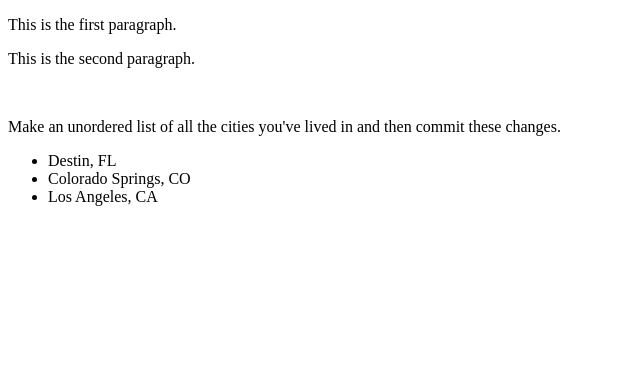
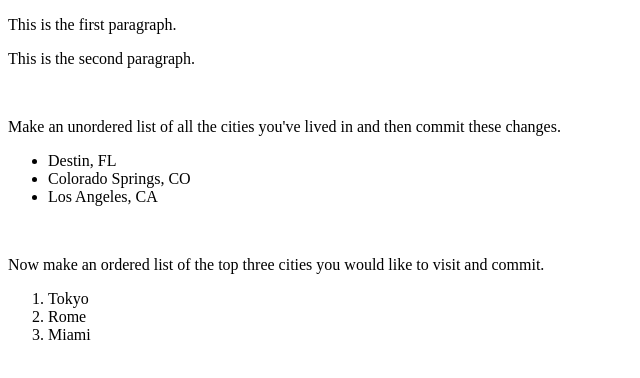
Before and after one commit to ashdrey1110/HTML-Intro-Submission, a plain HTML site: page index.html in a window 1280 px wide. Shown: the whole page, without its empty margins (0-640 px from the left). Drawn offline with Linux system fonts and the light colour scheme.

Commit message:
making an ol

```diff
--- a/index.html
+++ b/index.html
@@ -15,6 +15,11 @@
           <li> Los Angeles, CA</li>
         </ul>
         <br>
-
+        <p> Now make an ordered list of the top three cities you would like to visit and commit.</p>
+        <ol>
+            <li> Tokyo</li>
+            <li> Rome</li>
+            <li> Miami</li>
+        </ol>
     </body>
 </html>
```
